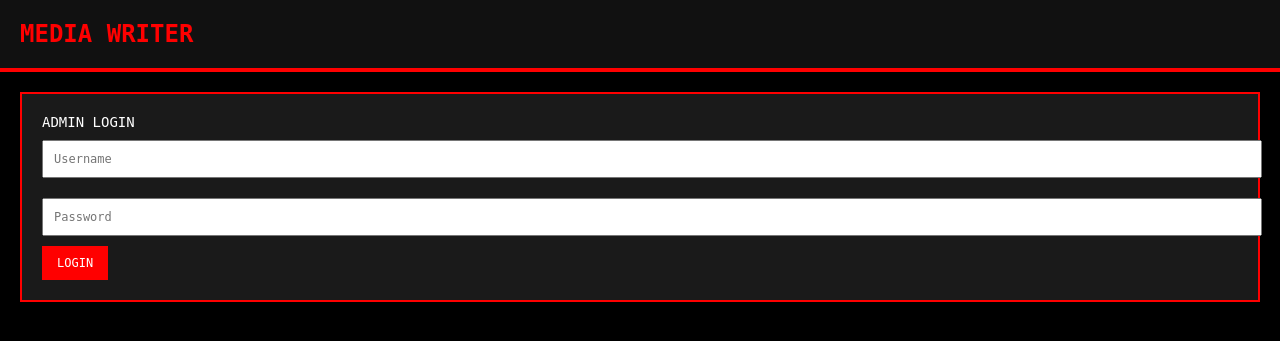
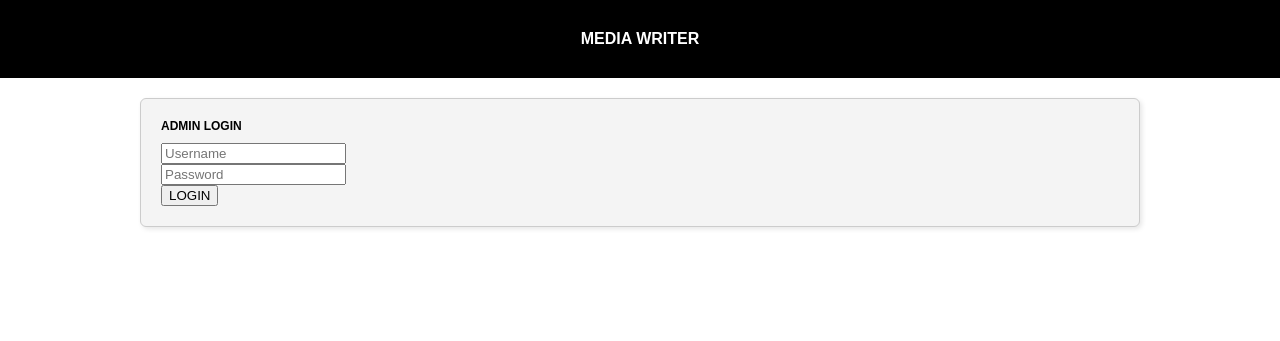
Before and after one commit to rileywallaceriley/Mediawriter, a Flask app: page /login in a window 1280 px wide. Shown: the top 341 px of the page. Run offline with Flask 3, Linux system fonts and the light colour scheme; some web fonts are replaced.

Commit message:
Update style.css

```diff
--- a/static/css/style.css
+++ b/static/css/style.css
@@ -1,80 +1,96 @@
 body {
-  background: #000;
-  font-family: 'Press Start 2P', monospace;
-  color: #fff;
+  font-family: 'Press Start 2P', sans-serif;
+  background-color: #ffffff;
+  color: #111;
   margin: 0;
+  padding: 0;
 }
 
 header {
-  display: flex;
-  align-items: center;
-  justify-content: space-between;
-  padding: 20px;
-  background-color: #111;
-  border-bottom: 4px solid #ff0000;
+  text-align: center;
+  padding: 30px 10px;
+  background-color: #000;
+  color: #fff;
 }
 
-h1 {
-  font-size: 24px;
-  color: #ff0000;
+header h1 {
+  font-size: 16px;
   margin: 0;
 }
 
 .login-link,
 .logout-link {
-  color: #ff0000;
-  font-size: 12px;
+  display: inline-block;
+  margin-top: 15px;
+  color: #fff;
   text-decoration: none;
-  padding-right: 20px;
+  font-size: 10px;
 }
 
 .story-feed {
+  max-width: 1000px;
+  margin: 0 auto;
   padding: 20px;
 }
 
 .story-card {
-  background-color: #1a1a1a;
+  background-color: #f4f4f4;
+  border: 1px solid #ccc;
   padding: 20px;
-  margin-bottom: 20px;
-  border: 2px solid #ff0000;
+  margin-bottom: 30px;
+  border-radius: 6px;
+  box-shadow: 2px 2px 5px rgba(0,0,0,0.1);
 }
 
 .story-title {
-  font-size: 14px;
-  color: #fff;
-  word-wrap: break-word;
-  overflow-wrap: anywhere;
+  font-size: 12px;
+  font-weight: bold;
+  margin-bottom: 10px;
+  color: #000;
 }
 
 .story-summary {
-  font-size: 12px;
-  color: #ccc;
-  line-height: 1.5;
-  white-space: pre-line;
-  word-wrap: break-word;
-  overflow-wrap: anywhere;
-  margin-bottom: 15px;
+  font-size: 10px;
+  line-height: 1.6;
+  white-space: pre-wrap;
+  margin-bottom: 10px;
 }
 
-.read-button {
-  background-color: #ff0000;
+.copy-button,
+#load-more {
+  background-color: #000;
   color: #fff;
   border: none;
-  padding: 10px 15px;
+  padding: 10px 14px;
   cursor: pointer;
-  font-family: 'Press Start 2P', monospace;
-  font-size: 12px;
+  font-family: 'Press Start 2P', sans-serif;
+  font-size: 10px;
+  display: inline-block;
 }
 
-.read-button:hover {
-  background-color: #cc0000;
+.copy-button:hover,
+#load-more:hover {
+  background-color: #333;
 }
 
-.input-box {
+#load-more-container {
+  text-align: center;
+  margin: 30px;
+}
+
+.source-link {
+  font-size: 8px;
   margin-top: 10px;
-  margin-bottom: 10px;
-  padding: 10px;
-  width: 100%;
-  font-family: 'Press Start 2P', monospace;
-  font-size: 12px;
 }
+
+@media screen and (max-width: 768px) {
+  .story-card {
+    padding: 15px;
+  }
+  .story-title,
+  .story-summary,
+  .copy-button,
+  #load-more {
+    font-size: 9px;
+  }
+}
```
